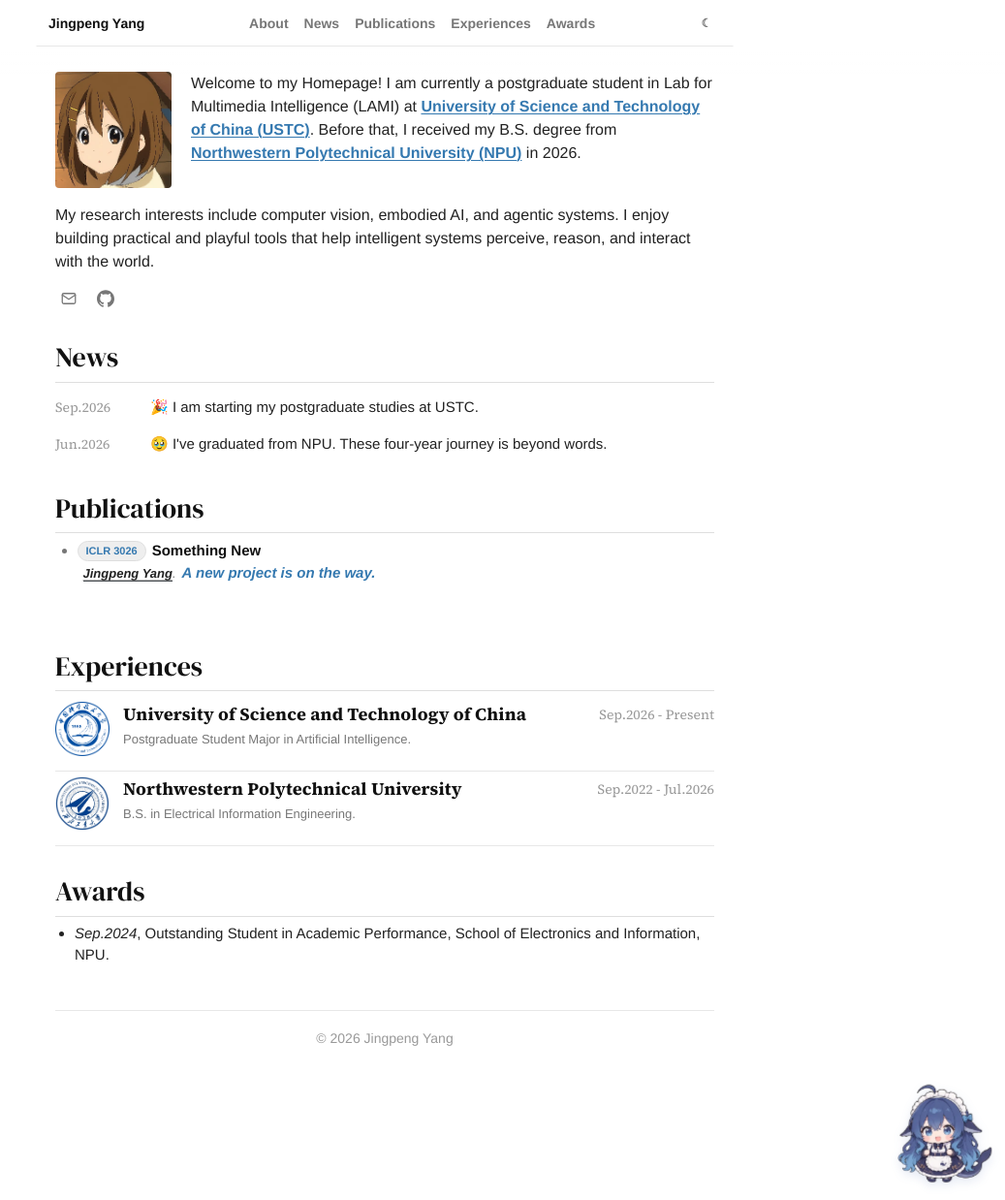
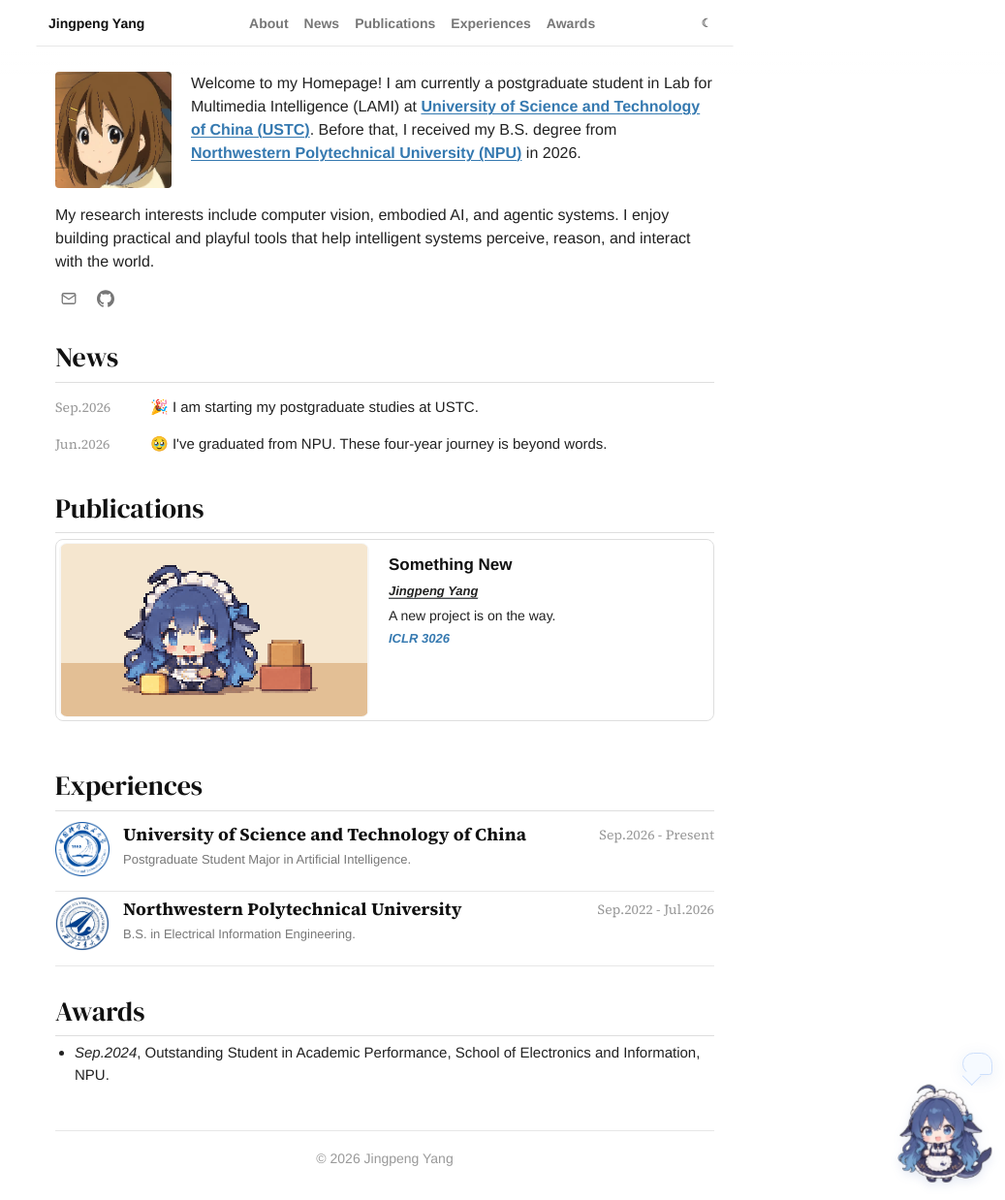
Before and after one commit to NANASUK3/NANASUK3.github.io, a Jekyll site: the page built from _pages/about.md, in a window 1280 px wide and 1238 px high. Shown: the whole window at 97% size, without its empty margins (243-1280 px from the left). Built offline with Jekyll 4.4.1, drawn with Linux system fonts in a browser that asks for light colours.

Commit message:
Show publication cards and DeepSeek in dark mode

```diff
--- a/assets/css/companion.css
+++ b/assets/css/companion.css
@@ -56,15 +56,8 @@
   transition: transform 180ms ease;
 }
 
-.deepseek-companion-pet__button,
 .deepseek-pet__button,
-.deepseek-pet__message,
-.deepseek-companion-pet__message {
-  display: none;
-}
-
-html[data-theme="dark"] .deepseek-companion-pet__button,
-html[data-theme="light"] .deepseek-pet__button {
+.deepseek-pet__message {
   display: block;
 }
 
@@ -123,7 +116,7 @@ html[data-theme="light"] .deepseek-pet__button {
   transform: rotate(45deg);
 }
 
-html[data-theme="dark"] .deepseek-companion-pet__message.is-visible {
+html[data-theme] .deepseek-companion-pet__message.is-visible {
   display: block;
   animation: deepseek-companion-message-in 180ms ease-out both;
 }
@@ -352,7 +345,7 @@ html[data-theme="dark"] .deepseek-companion-pet__message.is-visible {
   transform: rotate(45deg);
 }
 
-html[data-theme="light"] .deepseek-pet__message.is-visible {
+html[data-theme] .deepseek-pet__message.is-visible {
   display: block;
   animation: deepseek-message-in 180ms ease-out both;
 }
@@ -575,7 +568,7 @@ html[data-theme="light"] .deepseek-pet__message.is-visible {
   .deepseek-companion-pet__button.is-greeting .deepseek-companion-pet__image,
   .deepseek-companion-pet__button.is-laughing .deepseek-companion-pet__image,
   .deepseek-companion-pet__button.is-working .deepseek-companion-pet__image,
-  html[data-theme="dark"] .deepseek-companion-pet__message.is-visible {
+  html[data-theme] .deepseek-companion-pet__message.is-visible {
     animation: none;
   }
 
@@ -596,7 +589,7 @@ html[data-theme="light"] .deepseek-pet__message.is-visible {
   .deepseek-pet__button.is-reacting .deepseek-pet__pose,
   .deepseek-pet__button.is-reacting .deepseek-pet__reaction-icon,
   .deepseek-pet__button.is-reacting .deepseek-pet__spark,
-  html[data-theme="light"] .deepseek-pet__message.is-visible {
+  html[data-theme] .deepseek-pet__message.is-visible {
     animation: none;
   }
 
--- a/assets/css/home-template.css
+++ b/assets/css/home-template.css
@@ -218,12 +218,16 @@ body.home-template a:focus-visible {
   position: static;
   transform: none;
   z-index: auto;
-  width: auto;
+  width: 30px;
+  height: 30px;
   min-width: 30px;
-  padding: 3px 8px;
+  padding: 0;
   border: 0;
-  border-radius: 0;
+  border-radius: 50%;
   background: transparent;
+  display: inline-flex;
+  align-items: center;
+  justify-content: center;
   color: var(--home-muted);
   font-family: inherit;
   font-size: 12px;
@@ -694,15 +698,6 @@ body.home-template a:focus-visible {
   text-decoration: underline;
 }
 
-.home-template #publications-list {
-  max-height: 380px;
-  overflow-y: auto;
-  margin: 0 20px 24px;
-  padding-right: 8px;
-  scrollbar-color: var(--home-accent) var(--home-accent-soft);
-  scrollbar-width: thin;
-}
-
 .home-template .full-publication-list {
   margin: 0;
   padding-left: 1.25rem;
@@ -1000,8 +995,10 @@ body.home-template a:focus-visible {
 
   .home-template .home-nav .theme-toggle,
   .home-template .home-nav .lang-toggle {
-    min-width: 25px;
-    padding: 2px 5px;
+    width: 26px;
+    height: 26px;
+    min-width: 26px;
+    padding: 0;
   }
 
   .home-template .home-main {
--- a/assets/js/companion.js
+++ b/assets/js/companion.js
@@ -100,8 +100,7 @@
       if (
         motionQuery.matches ||
         document.hidden ||
-        document.documentElement.dataset.theme !== "light" ||
-        deepseekButton.classList.contains("has-pose") ||
+                deepseekButton.classList.contains("has-pose") ||
         deepseekButton.classList.contains("is-reacting") ||
         blinkTimer !== null ||
         blinkEndTimer !== null
@@ -113,8 +112,7 @@
           blinkTimer = null;
           if (
             document.hidden ||
-            document.documentElement.dataset.theme !== "light" ||
-            deepseekButton.classList.contains("has-pose") ||
+                        deepseekButton.classList.contains("has-pose") ||
             deepseekButton.classList.contains("is-reacting")
           ) {
             scheduleIdleBlink();
@@ -138,7 +136,7 @@
           reactionId === activeReactionId &&
           message.classList.contains("is-visible") &&
           !document.hidden &&
-          document.documentElement.dataset.theme === "light"
+          true
         ) {
           deepseekButton.classList.add("has-pose", "is-reacting");
         }
@@ -146,7 +144,6 @@
     }
 
     function playDeepseekReaction(reaction) {
-      if (document.documentElement.dataset.theme !== "light") return;
       resetDeepseek();
       var reactionId = activeReactionId;
       var languageIndex = 1;
@@ -282,7 +279,7 @@
 
     scheduleIdleBlink();
     window.setTimeout(function () {
-      if (document.documentElement.dataset.theme === "light") preloadNextPose();
+      preloadNextPose();
     }, 1600);
   }
 
--- a/assets/js/home-template.js
+++ b/assets/js/home-template.js
@@ -238,9 +238,7 @@
     });
     var empty = "No public publications yet.";
     list.innerHTML = all.length
-      ? '<ul class="full-publication-list">' +
-        all.map(renderFullItem).join("") +
-        "</ul>"
+      ? all.map(renderCoreCard).join("")
       : '<p class="research-error">' + empty + "</p>";
     document.dispatchEvent(new CustomEvent("site:publicationsrendered"));
   }
```
